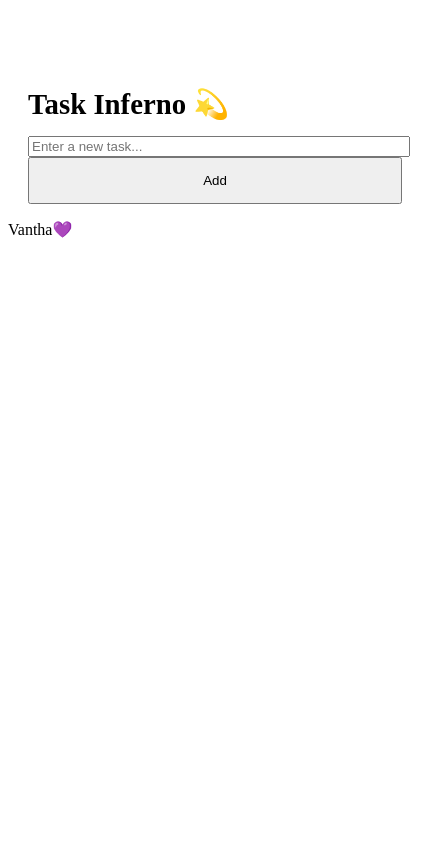
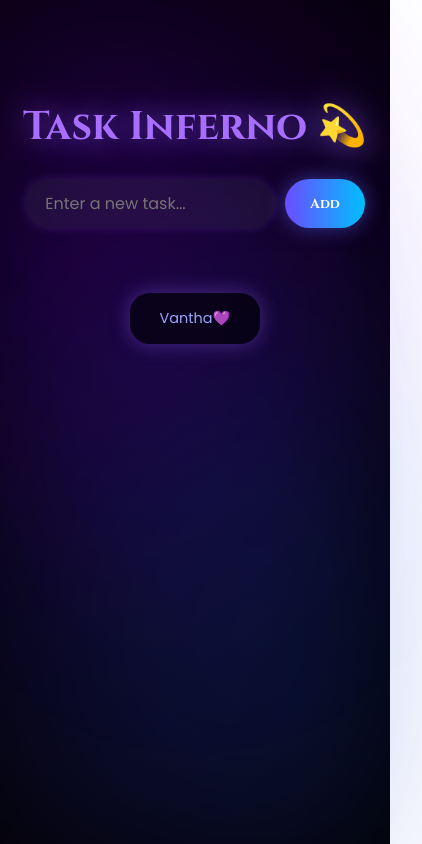
Before and after one commit to Vanthaelle/TaskInferno, a plain HTML site: page index.html in a window 390 px wide. Shown: the whole page, 422 px wide, since content can reach past the window. Drawn offline with Linux system fonts and the light colour scheme.

Commit message:
Update style.css

```diff
--- a/style.css
+++ b/style.css
@@ -1,51 +1,94 @@
-/* --- MOBILE FIXES (RESPONSIVE) --- */
-@media (max-width: 480px) {
 
-  body {
-    padding-top: 60px;
-    overflow-y: auto;
-  }
+*{margin:0;padding:0;box-sizing:border-box;font-family:'Poppins',sans-serif;}
+body{
+  background:radial-gradient(circle at 30% 20%,#0a0015,#000);
+  color:#e0e0ff;
+  display:flex;flex-direction:column;align-items:center;justify-content:flex-start;
+  min-height:100vh;overflow:hidden;position:relative;padding-top:100px;
+}
 
-  h1 {
-    font-size: 1.8em;
-    margin-bottom: 15px;
-    padding: 0 20px;
-  }
+/* ethereal smoke background */
+body::before{
+  content:'';position:fixed;inset:0;z-index:0;
+  background:
+    radial-gradient(circle at 20% 30%,rgba(128,0,255,0.25),transparent 60%),
+    radial-gradient(circle at 80% 70%,rgba(0,128,255,0.2),transparent 70%),
+    radial-gradient(circle at 50% 90%,rgba(100,0,150,0.15),transparent 80%);
+  animation:smokeFlow 15s infinite alternate ease-in-out;
+  filter:blur(80px);
+}
+@keyframes smokeFlow {
+  0% { transform:translate(0,0) scale(1); opacity:0.8; }
+  50% { transform:translate(-3%,2%) scale(1.1); opacity:0.9; }
+  100% { transform:translate(3%,-2%) scale(1.05); opacity:0.8; }
+}
 
-  form {
-    flex-direction: column;
-    gap: 12px;
-    width: 100%;
-    padding: 0 20px;
-  }
+h1{
+  font-family:'Cinzel',serif;
+  color:#a76eff;
+  text-shadow:0 0 30px rgba(160,90,255,0.8), 0 0 60px rgba(0,128,255,0.4);
+  margin-bottom:25px;z-index:2;font-size:2.5em;text-align:center;
+}
 
-  input {
-    width: 100%;
-  }
+/* Form */
+form{
+  display:flex;gap:10px;margin-bottom:25px;z-index:2;flex-wrap:wrap;justify-content:center;
+}
+input{
+  padding:12px 20px;border:none;border-radius:25px;outline:none;
+  width:250px;font-size:1em;background:rgba(255,255,255,0.05);color:#fff;
+  transition:0.3s;
+  box-shadow:0 0 10px rgba(160,90,255,0.2);
+}
+input:focus{box-shadow:0 0 15px #8f6fff;}
+button{
+  background:linear-gradient(90deg,#6c4cff,#00bfff);
+  color:#fff;border:none;padding:12px 25px;border-radius:25px;
+  font-family:'Cinzel',serif;font-weight:700;cursor:pointer;
+  box-shadow:0 0 20px rgba(100,100,255,0.5);
+  transition:0.3s;
+}
+button:hover{
+  background:linear-gradient(90deg,#8f6fff,#00d4ff);
+  transform:scale(1.05);
+  box-shadow:0 0 40px rgba(150,100,255,.8),0 0 60px rgba(0,128,255,.6);
+}
 
-  button {
-    width: 100%;
-    padding: 14px;
-  }
+/* Task List */
+ul{list-style:none;width:350px;z-index:2;}
+li{
+  background:rgba(255,255,255,0.05);
+  margin:8px 0;padding:12px 20px;border-radius:20px;
+  display:flex;justify-content:space-between;align-items:center;
+  transition:0.3s;cursor:pointer;word-break:break-word;
+  backdrop-filter:blur(5px);
+}
+li:hover{background:rgba(160,90,255,0.1);}
+li.done{text-decoration:line-through;color:#b8a0ff;opacity:0.7;}
+.delete{
+  color:#8f6fff;font-weight:bold;cursor:pointer;transition:0.3s;
+}
+.delete:hover{color:#00bfff;transform:scale(1.2);}
 
-  ul {
-    width: 90%;
-    max-width: 100%;
-  }
+/* soft smoke overlay */
+.smoke{
+  position:fixed;
+  inset:0;
+  background:radial-gradient(circle at 50% 50%,rgba(100,0,255,0.05),transparent 70%);
+  animation:fadeSmoke 8s ease-in-out infinite alternate;
+  filter:blur(100px);
+  z-index:1;
+}
+@keyframes fadeSmoke{
+  0%{opacity:.3;transform:scale(1);}
+  50%{opacity:.6;transform:scale(1.1);}
+  100%{opacity:.4;transform:scale(0.95);}
+}
 
-  li {
-    flex-direction: column;
-    align-items: flex-start;
-    gap: 10px;
-    padding: 15px 18px;
-  }
+/* footer */
+footer{
+  text-align:center;margin-top:40px;font-size:0.9em;color:#9ea4ff;
+  background:rgba(0,0,0,0.6);padding:15px 30px;border-radius:20px;
+  box-shadow:0 0 20px rgba(150,100,255,0.4);z-index:2;
 
-  .delete {
-    align-self: flex-end;
-  }
-
-  footer {
-    width: 90%;
-    margin-bottom: 30px;
-  }
 }
```
